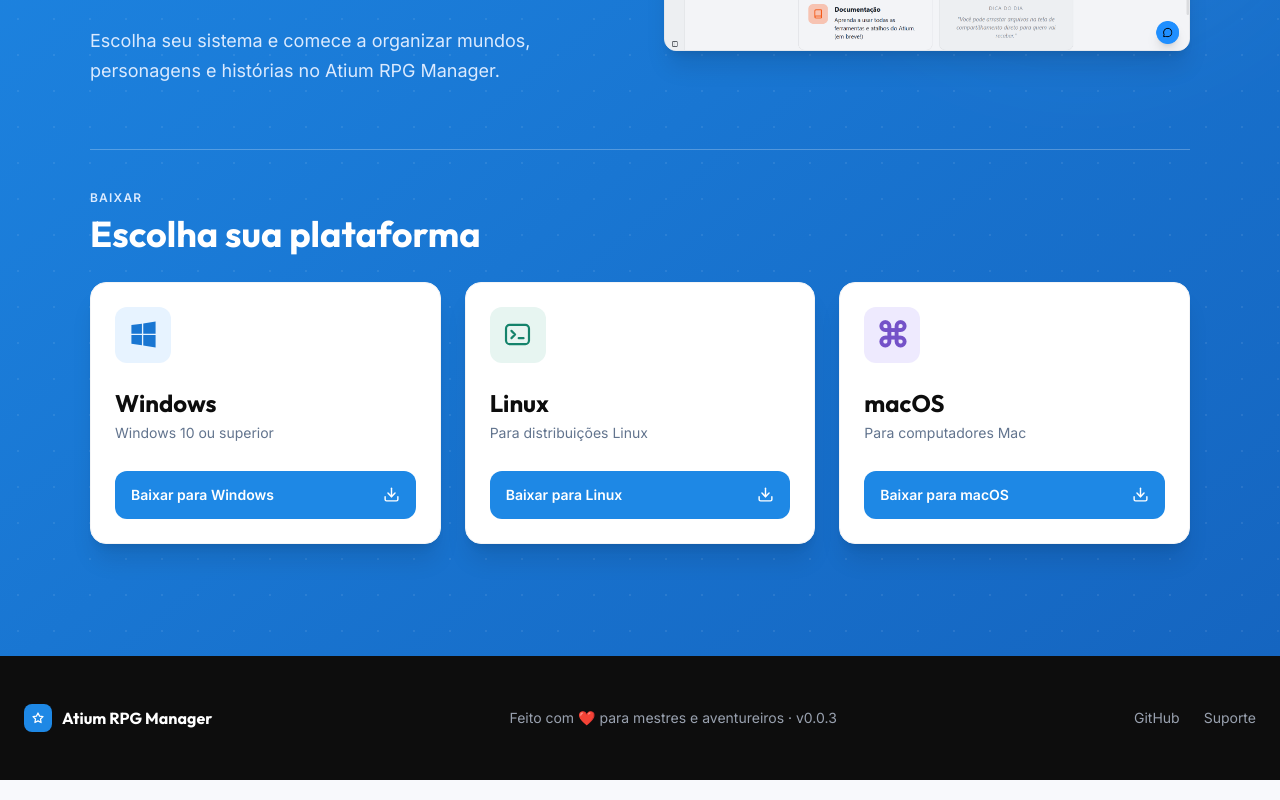
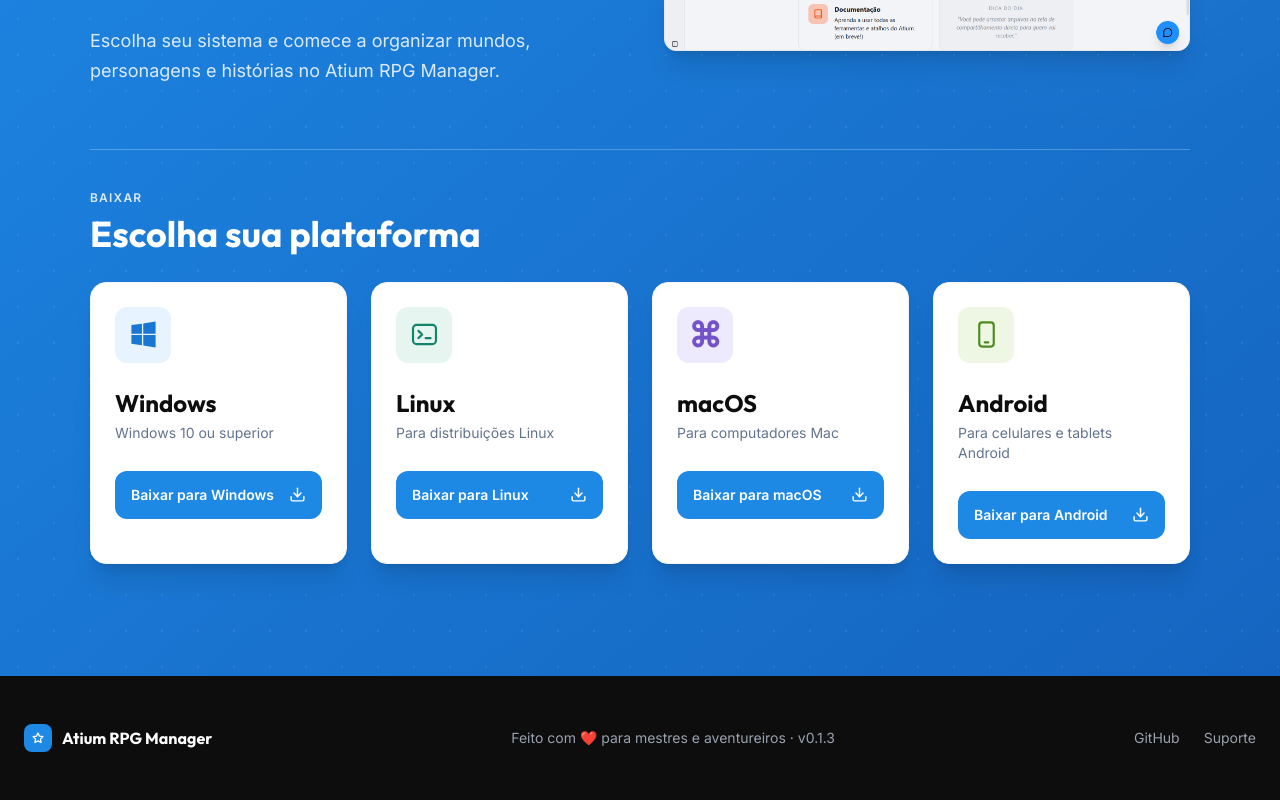
Before and after one commit to AtiumRPG/atium-web-site, a React (Vite) app: page / in a window 1280 px wide. Shown: the part 3470-4270 px from the top of the page. Built offline with nearby package versions, Linux system fonts and the light colour scheme; the HTML template or start-up script is replaced by a standard one.

Commit message:
add opção pra android

```diff
--- a/src/App.tsx
+++ b/src/App.tsx
@@ -77,7 +77,7 @@
   </svg>
 );
 
-type Platform = 'windows' | 'linux' | 'mac';
+type Platform = 'windows' | 'linux' | 'mac' | 'android';
 
 function PlatformIcon({ platform }: { platform: Platform }) {
   if (platform === 'windows') {
@@ -97,6 +97,15 @@
     );
   }
 
+  if (platform === 'android') {
+    return (
+      <svg width="29" height="29" viewBox="0 0 24 24" fill="none" stroke="currentColor" strokeWidth="1.8" strokeLinecap="round" strokeLinejoin="round" aria-hidden="true">
+        <rect x="6" y="2" width="12" height="20" rx="2.5" />
+        <path d="M10.5 18.5h3" />
+      </svg>
+    );
+  }
+
   return <span aria-hidden="true" className="text-[34px] font-semibold leading-none">⌘</span>;
 }
 
@@ -107,6 +116,7 @@
   { platform: 'windows', name: 'Windows', requirement: 'Windows 10 ou superior', iconClass: 'bg-[#E7F3FF] text-[#1976D2]', href: `${RELEASE_URL}/atium-${RELEASE_VERSION}-setup.exe` },
   { platform: 'linux', name: 'Linux', requirement: 'Para distribuições Linux', iconClass: 'bg-[#E7F5F1] text-[#14836B]', href: `${RELEASE_URL}/atium-${RELEASE_VERSION}.AppImage` },
   { platform: 'mac', name: 'macOS', requirement: 'Para computadores Mac', iconClass: 'bg-[#EEEAFE] text-[#7452C8]', href: `${RELEASE_URL}/atium-${RELEASE_VERSION}.dmg` },
+  { platform: 'android', name: 'Android', requirement: 'Para celulares e tablets Android', iconClass: 'bg-[#EDF7E3] text-[#4C8C1F]', href: `${RELEASE_URL}/atium-${RELEASE_VERSION}.apk` },
 ];
 
 // ── App ────────────────────────────────────────────────────────────────────
@@ -380,7 +390,7 @@
               <h3 className="mt-2 text-3xl font-bold text-white sm:text-4xl">Escolha sua plataforma</h3>
             </div>
 
-            <div className="grid gap-6 md:grid-cols-3">
+            <div className="grid gap-6 sm:grid-cols-2 lg:grid-cols-4">
               {downloads.map(({ platform, name, requirement, iconClass, href }) => (
                 <article key={platform} className="flex flex-col rounded-2xl border border-gray-100 bg-white p-6 text-[#0D0D0D] shadow-xl">
                   <div className="flex items-start justify-between gap-3">
@@ -416,7 +426,7 @@
             <span className="font-bold text-white" style={{ fontFamily: "'Outfit', sans-serif" }}>Atium RPG Manager</span>
           </div>
 
-          <p className="text-sm text-center">Feito com ❤️ para mestres e aventureiros · v0.0.3</p>
+          <p className="text-sm text-center">Feito com ❤️ para mestres e aventureiros · v{RELEASE_VERSION}</p>
 
           <div className="flex gap-6 text-sm">
             <a href="#" className="hover:text-white transition-colors">GitHub</a>
```
Also changed, not shown: 1 other file (tests, documents, lock files or other folders).
